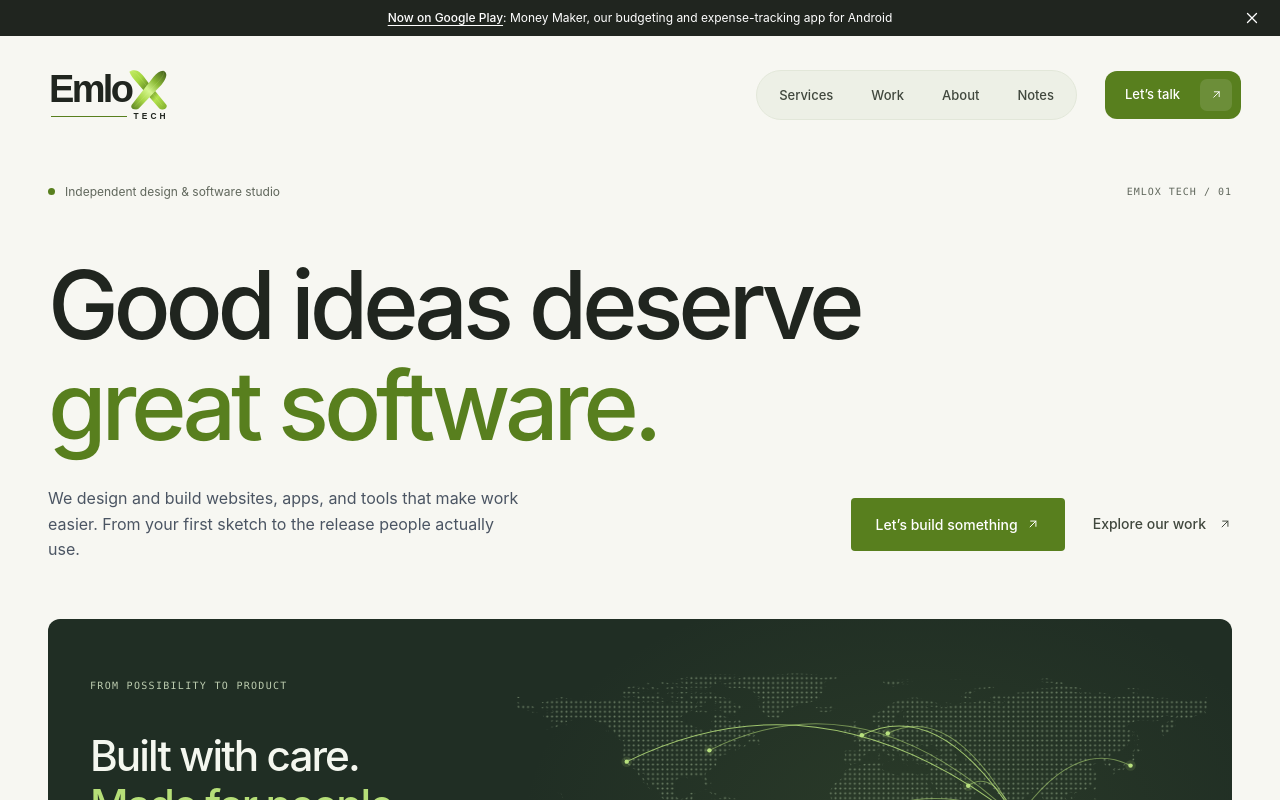
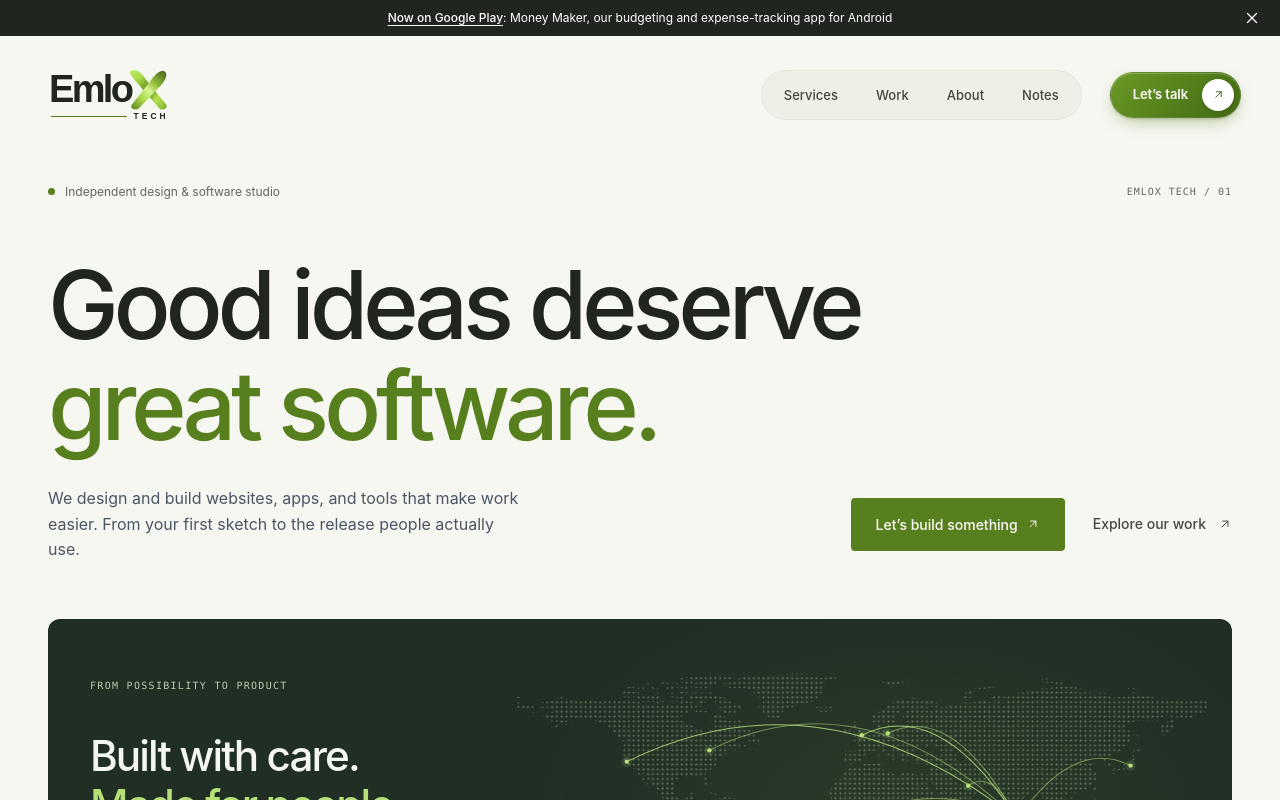
Before and after one commit to rishithamenush/emloxtech, an Angular app: page / in a window 1280 px wide. Shown: the top 800 px of the page. Built offline with nearby package versions, Linux system fonts and the light colour scheme.

Commit message:
Heading Bar Updated!

```diff
--- a/src/styles.css
+++ b/src/styles.css
@@ -2779,19 +2779,81 @@ img.app-icon-official {
 .nav-plain app-icon {
   font-size: 16px;
 }
-.nav-cta {
-  border-radius: 12px;
-  padding: 7px 8px 7px 19px;
-  gap: 20px;
+.pill.accent.nav-cta {
+  position: relative;
+  overflow: hidden;
+  isolation: isolate;
+  border-radius: 9999px;
+  padding: 6px 6px 6px 22px;
+  gap: 14px;
   font-size: 13px;
+  font-weight: 600;
+  letter-spacing: -0.005em;
+  color: #fff;
+  background: linear-gradient(135deg, #6a9a26 0%, #4b7417 55%, #3a5c12 100%);
+  border: 1px solid #ffffff1a;
+  box-shadow:
+    inset 0 1px 0 #ffffff33,
+    0 1px 2px #1d2e0c33,
+    0 6px 18px -6px #4d7c0f8c;
+  transition:
+    transform 0.25s cubic-bezier(0.2, 0.8, 0.2, 1),
+    box-shadow 0.25s ease,
+    background-position 0.4s ease;
+  background-size: 140% 140%;
+  background-position: 0% 0%;
+}
+/* Light sweep across the button on hover. */
+.pill.accent.nav-cta::before {
+  content: '';
+  position: absolute;
+  inset: 0;
+  z-index: -1;
+  background: linear-gradient(110deg, transparent 30%, #ffffff2e 50%, transparent 70%);
+  transform: translateX(-110%);
+  transition: transform 0.7s ease;
+}
+.pill.accent.nav-cta:hover {
+  transform: translateY(-1px);
+  background-position: 100% 100%;
+  box-shadow:
+    inset 0 1px 0 #ffffff40,
+    0 2px 4px #1d2e0c33,
+    0 12px 28px -8px #4d7c0fb3;
+}
+.pill.accent.nav-cta:hover::before {
+  transform: translateX(110%);
+}
+.pill.accent.nav-cta:active {
+  transform: translateY(0);
+}
+.pill.accent.nav-cta:focus-visible {
+  outline: 2px solid var(--accent);
+  outline-offset: 3px;
 }
 .nav-cta-arrow {
   display: grid;
   place-items: center;
   width: 32px;
   height: 32px;
-  background: #ffffff1f;
-  border-radius: 7px;
+  color: var(--accent-hover);
+  background: #fff;
+  border-radius: 50%;
+  box-shadow: 0 1px 3px #1d2e0c40;
+  transition:
+    transform 0.3s cubic-bezier(0.2, 0.8, 0.2, 1),
+    background-color 0.2s;
+}
+.pill.accent.nav-cta:hover .nav-cta-arrow {
+  transform: rotate(45deg) scale(1.06);
+  background: #f2f8e6;
+}
+@media (prefers-reduced-motion: reduce) {
+  .pill.accent.nav-cta,
+  .pill.accent.nav-cta::before,
+  .nav-cta-arrow {
+    transition: none;
+  }
 }
 .site-header::after {
   left: 18px;
@@ -2881,10 +2943,10 @@ img.app-icon-official {
     order: 2;
     padding: 8px;
   }
-  .nav-actions .nav-cta {
+  .nav-actions .pill.accent.nav-cta {
     justify-content: space-between;
-    border-radius: 10px;
-    padding: 8px 10px 8px 18px;
+    border-radius: 9999px;
+    padding: 7px 7px 7px 20px;
     font-size: 14px;
   }
 }
```
